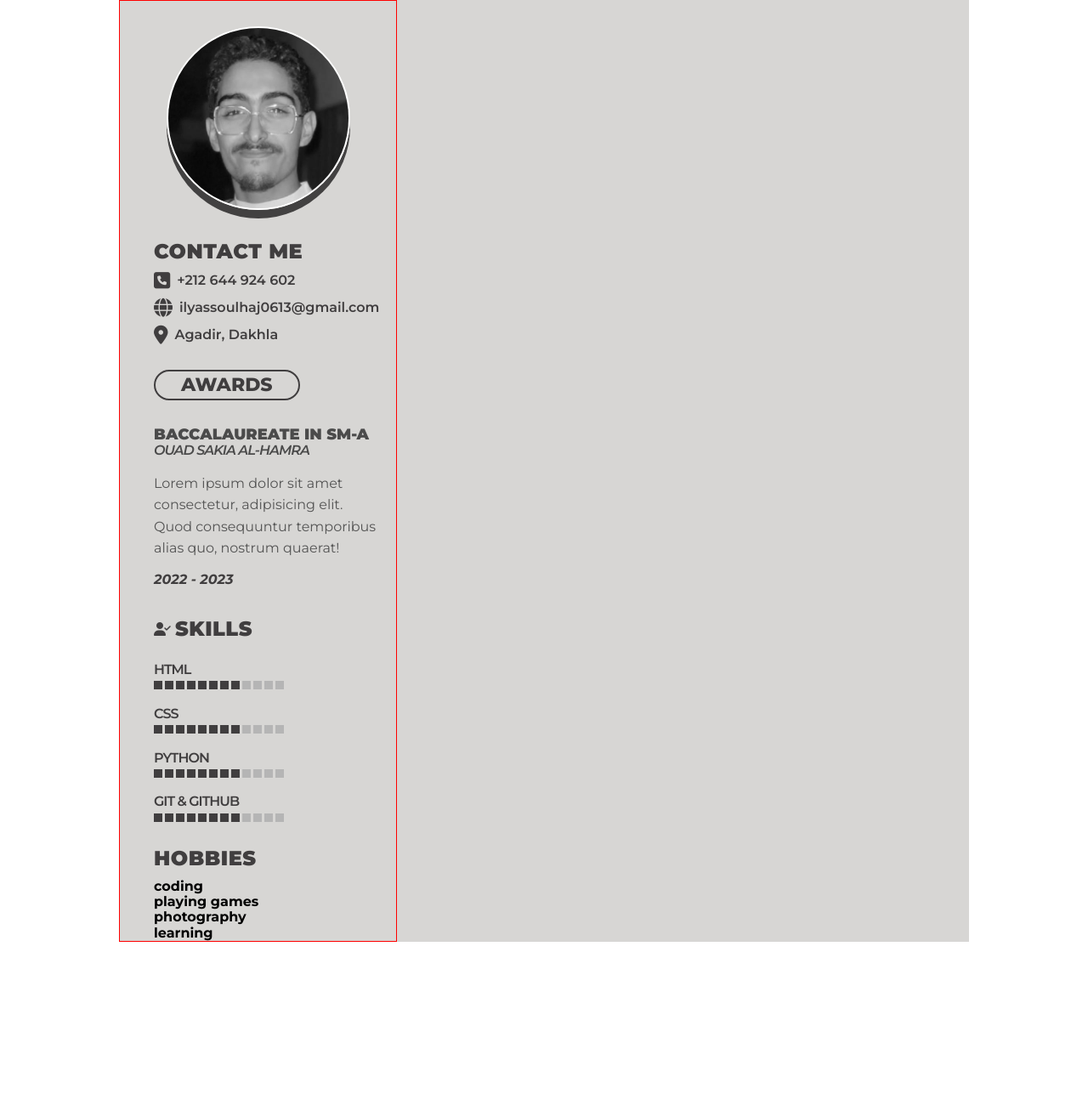
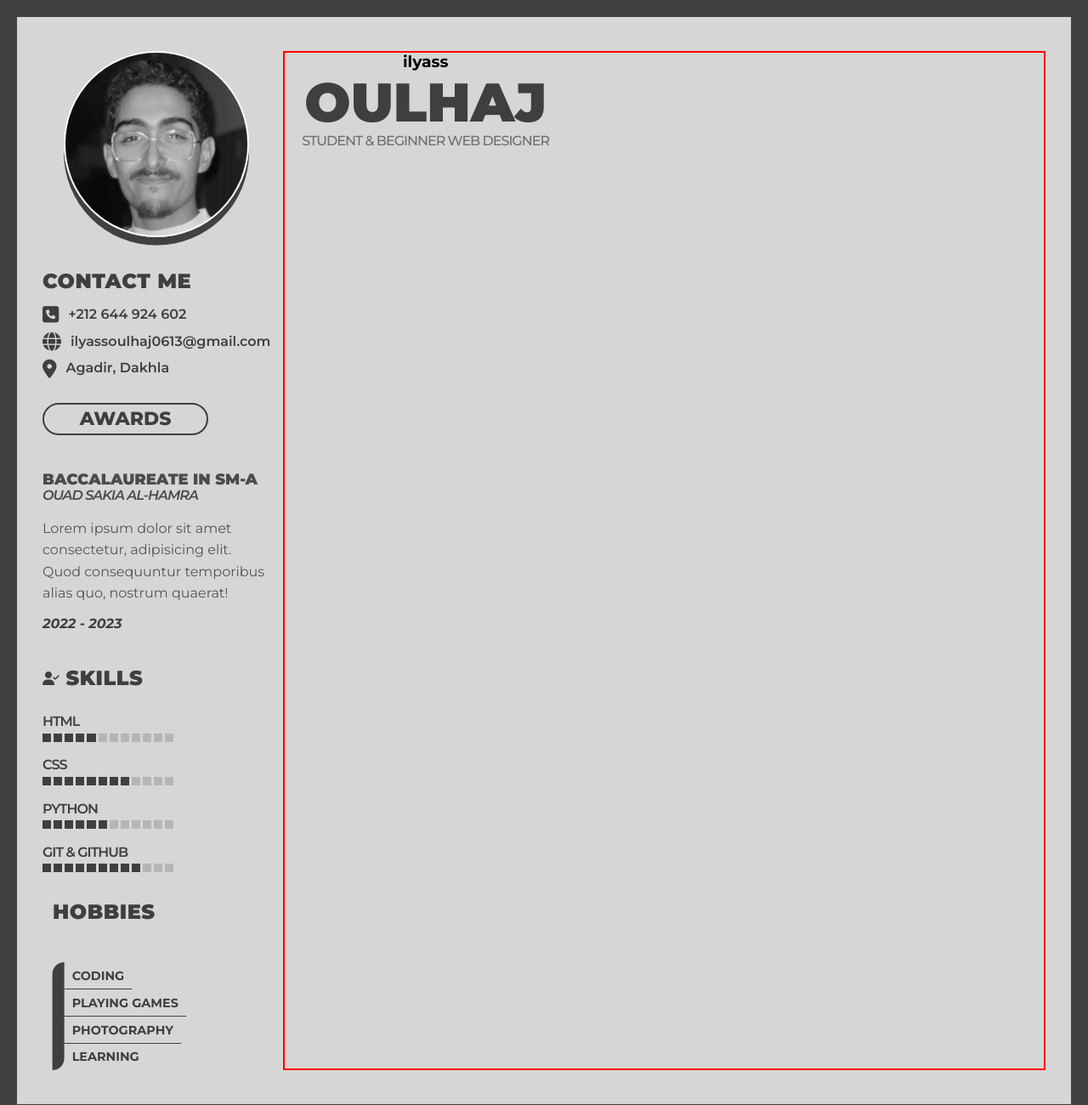
Before and after one commit to IlyassOulhaj/My-CV, a plain HTML site: page index.html in a window 1280 px wide. Shown: the whole page at 85% size. Before the commit the page ends 1108 px from the top, so only its background shows below. Drawn offline with Linux system fonts and the light colour scheme.

Commit message:
second commit

```diff
--- a/CSS/master.css
+++ b/CSS/master.css
@@ -3,6 +3,7 @@
 html {
   margin: 0;
   padding: 0;
+  font-size: 16px;
   box-sizing: border-box;
   font-family: "Montserrat", sans-serif;
 }
@@ -29,43 +30,50 @@ h6 {
 
 main.container {
   margin: 0px auto;
-  width: 1000px;
   display: flex;
   background: #d7d6d4;
-  gap: 15px;
+  gap: 0.94em;
+  border: 1.25em solid var(--title-color);
+  padding: 2.5em calc(1em * (30 / 16));
+  /* width: 100vw; */
 }
-.container .right-side {
-  flex: 3;
+@media (max-width: 720px) {
+  body {
+    font-size: 65%;
+  }
+  main.container {
+    /* background: red; */
+    flex-direction: column;
+  }
 }
 .container .left-side {
-  flex: 1.2;
-  border: 1px solid red;
-  padding-inline: 40px 20px;
+  flex: 1;
+  /* border: 1px solid red; */
+  /* padding-inline: 40px 20px; */
 }
 .profile-pic {
   width: 100%;
   text-align: center;
-  padding-top: 30px;
+  /* padding-top: 30px; */
 }
 .profile-pic img {
   width: 80%;
   border-radius: 50%;
-  border: 2px solid white;
-  box-shadow: 0px 10px 0px #424141;
-  transform: translateX(-10px);
+  border: 0.13em solid white;
+  box-shadow: 0px 0.6em 0px #424141;
 }
 .title-blue-bold {
   color: var(--title-color);
   font-weight: 900;
   text-transform: uppercase;
   letter-spacing: 0.5px;
-  margin: 10px 0;
+  margin: 0.6em 0;
   display: inline-block;
 }
 .info-text-style {
   color: var(--title-color);
   font-weight: 600;
-  margin-bottom: 10px;
+  margin-bottom: 0.6em;
 }
 
 .flex-center {
@@ -75,25 +83,25 @@ main.container {
 }
 
 .info-text-style i {
-  font-size: 22px;
-  margin-right: 8px;
+  font-size: calc(1em * (22 / 16));
+  margin-right: 0.5em;
 }
 .contact {
   display: flex;
   flex-direction: column;
   justify-content: space-between;
-  padding: 20px 0;
+  padding: 1.25em 0;
 }
 .title .title-blue-bold {
-  margin-left: 5px;
+  margin-left: 0.31em;
 }
 .left-side .information .awards h2 {
-  font-size: 22px;
-  margin-bottom: 30px;
-  padding: 3px 30px;
-  border: 2px solid var(--title-color);
+  font-size: calc(1em * (22 / 16));
+  margin-bottom: 1.9em;
+  padding: 0.19em 1.9em;
+  border: 0.125em solid var(--title-color);
   display: inline-block;
-  border-radius: 30px;
+  border-radius: 1.9em;
   text-transform: uppercase;
   color: var(--title-color);
   font-weight: 800;
@@ -101,7 +109,7 @@ main.container {
 .left-side .information .awards .awards-title h4 {
   color: var(--second-text-color);
   text-transform: uppercase;
-  font-size: 18px;
+  font-size: 1.125em;
   font-weight: 900;
 }
 .left-side .information .awards .awards-title h4 + span {
@@ -115,7 +123,7 @@ main.container {
   color: var(--text-color);
   line-height: 1.6;
   font-weight: 400;
-  margin-bottom: 15px;
+  margin-bottom: 0.9em;
 }
 .left-side .information .awards .awards-title p + span {
   font-weight: 700;
@@ -124,10 +132,10 @@ main.container {
 }
 .left-side .information .skills .title {
   color: var(--title-color);
-  margin-block: 25px 0px;
+  margin-block: 1.6em 0;
 }
 .left-side .information .skills .my-skills {
-  margin-block: 15px;
+  margin-block: 0.9em;
 }
 .left-side .information .skills .my-skills p {
   text-transform: uppercase;
@@ -137,12 +145,70 @@ main.container {
   margin: 0;
 }
 .left-side .information .skills .my-skills span {
-  height: 10px;
-  width: 10px;
+  height: 0.63em;
+  width: 0.63em;
   display: inline-block;
-  margin-right: 3px;
+  margin-right: 0.19em;
   background: var(--empty-progress-box);
 }
 .left-side .information .skills .my-skills span.colored-skills {
   background: var(--title-color);
 }
+.left-side .information .hobbies .hobbies-list {
+  position: relative;
+  padding-left: 1.6em;
+}
+.left-side .information .hobbies .hobbies-list::before {
+  content: "";
+  position: absolute;
+  height: 100%;
+  width: 0.9em;
+  background: var(--title-color);
+  transform: translateX(-100%);
+  border-top-left-radius: 1.25em;
+  border-bottom-right-radius: 1.25em;
+  top: 0;
+}
+.left-side .information .hobbies .title-blue-bold {
+  margin-left: 0.5em;
+  margin-bottom: 1.9em;
+}
+.hobbies-name {
+  text-transform: uppercase;
+  font-size: 0.9em;
+  font-weight: 700;
+  color: var(--title-color);
+  padding: 0.5em 0.63em;
+  width: fit-content;
+}
+.hobbies-name:not(:last-of-type) {
+  border-bottom: 0.125em solid var(--title-color);
+}
+
+/*  */
+
+.container .right-side {
+  flex: 4;
+  border: 0.125em solid red;
+  padding-inline: 1.25em;
+}
+.container .right-side .my_data {
+  display: flex;
+}
+.right-side .my_data .name_job {
+  text-align: center;
+}
+.right-side .my_data .name_job h1 {
+  text-transform: uppercase;
+  margin: 0;
+  font-weight: 900;
+  font-size: 4em;
+  color: var(--title-color);
+}
+.right-side .my_data .name_job p {
+  margin: 0;
+  color: var(--job-name-color);
+  text-transform: uppercase;
+  font-weight: 500;
+  letter-spacing: -1px;
+}
--- a/index.html
+++ b/index.html
@@ -53,11 +53,8 @@
               ><span class="colored-skills"></span
               ><span class="colored-skills"></span
               ><span class="colored-skills"></span
-                ><span class="colored-skills"></span
-                ><span class="colored-skills"></span
-                ><span class="colored-skills"></span
               ><span class="colored-skills"></span><span></span><span></span
-                ><span></span><span></span>
+              ><span></span><span></span><span></span><span></span><span></span>
             </div>
             <div class="my-skills">
               <p>css</p>
@@ -78,10 +75,8 @@
               ><span class="colored-skills"></span
               ><span class="colored-skills"></span
               ><span class="colored-skills"></span
-              ><span class="colored-skills"></span
-              ><span class="colored-skills"></span
               ><span class="colored-skills"></span><span></span><span></span
-              ><span></span><span></span>
+              ><span></span><span></span><span></span><span></span>
             </div>
             <div class="my-skills">
               <p>git & github</p>
@@ -92,26 +87,34 @@
               ><span class="colored-skills"></span
               ><span class="colored-skills"></span
               ><span class="colored-skills"></span
+              ><span class="colored-skills"></span
               ><span class="colored-skills"></span><span></span><span></span
-                ><span></span><span></span>
+              ><span></span>
             </div>
           </div>
           <div class="hobbies">
             <h2 class="title-blue-bold">hobbies</h2>
             <div class="hobbies-list">
-              <h4>coding</h4>
-              <h4>playing games</h4>
-              <h4>photography</h4>
-              <h4>learning</h4>
+              <h4 class="hobbies-name">coding</h4>
+              <h4 class="hobbies-name">playing games</h4>
+              <h4 class="hobbies-name">photography</h4>
+              <h4 class="hobbies-name">learning</h4>
             </div>
           </div>
         </div>
       </section>
       <section class="right-side">
-        <!-- for later
-        <i class="fa-solid fa-user"></i>
-        <i class="fa-solid fa-suitcase"></i>
-     -->
+        <!-- for later  -->
+        <!-- <i class="fa-solid fa-user"></i>
+        <i class="fa-solid fa-suitcase"></i> -->
+        <div class="my_data">
+          <div class="name_job">
+            <h3>ilyass</h3>
+            <h1>oulhaj</h1>
+            <p>student & beginner web designer</p>
+          </div>
+          <div class="name_job_style"></div>
+        </div>
       </section>
     </main>
   </body>
```
Lines whose indentation alone changed are shown as unchanged.
